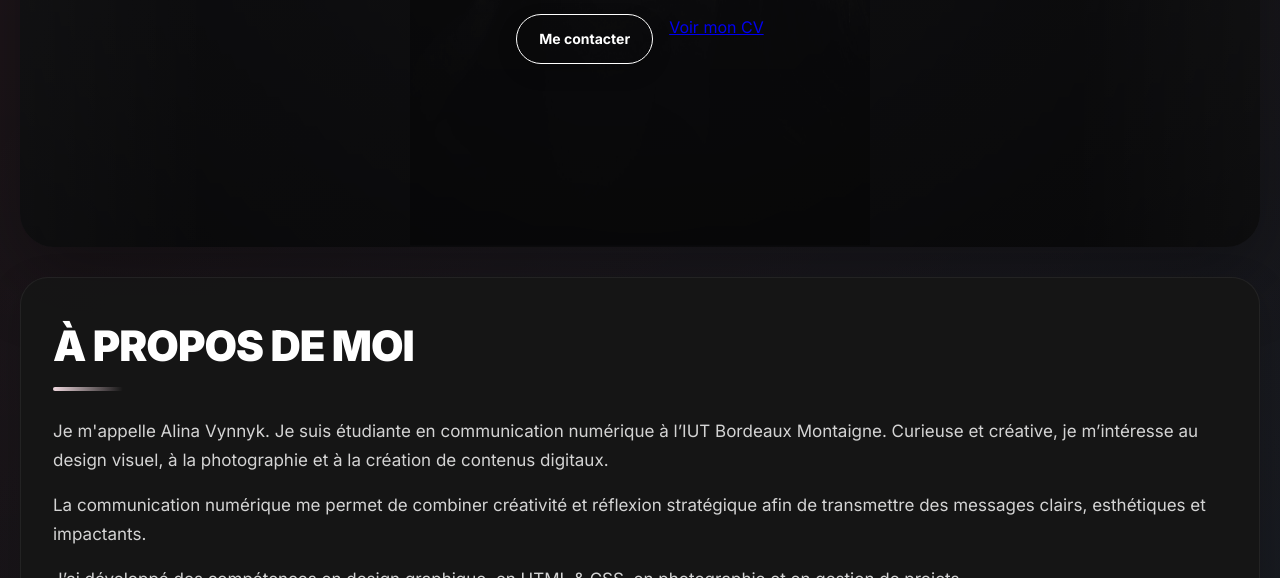
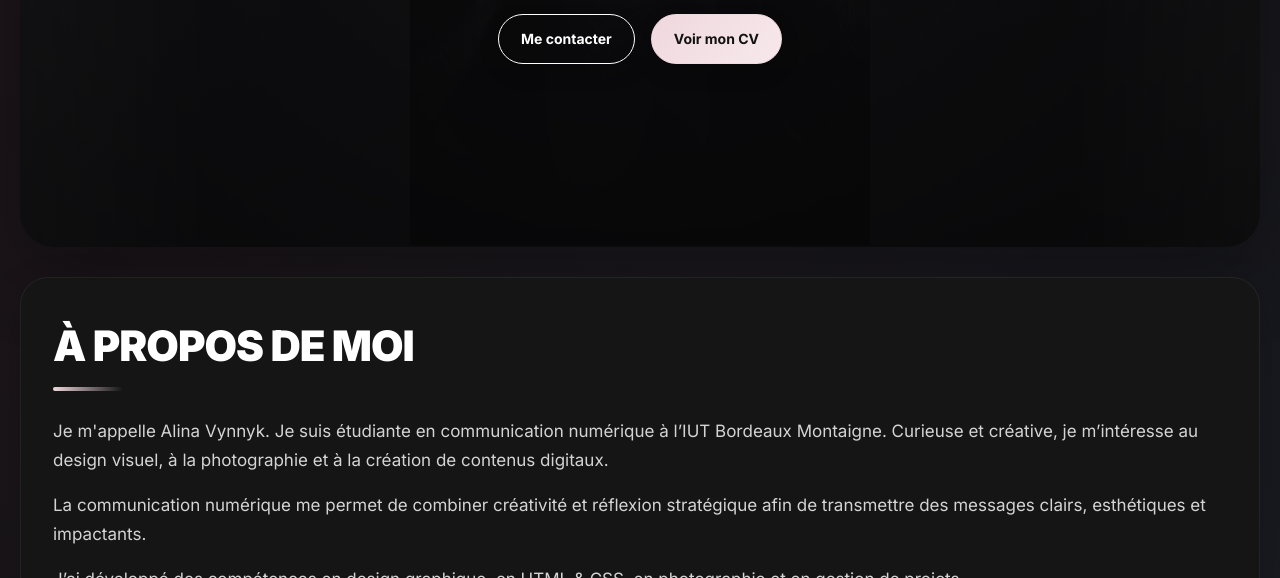
Before and after one commit to vinnikalina740-lgtm/portfolio_Alina_Vynnyk, a plain HTML site: page index.html in a window 1280 px wide. Shown: the part 522-1100 px from the top of the page. Drawn offline with Linux system fonts and the light colour scheme.

Commit message:
Update index.html

```diff
--- a/index.html
+++ b/index.html
@@ -47,7 +47,7 @@
 
             <div class="hero-buttons">
                 <a href="#contact" class="btn-hero">Me contacter</a>
-                   <a href="cv.pdf" target="_blank">Voir mon CV</a>
+                 <a href="cv.pdf" target="_blank" class="btn-cv">Voir mon CV</a>
             </div>
         </div>
     </header>
```
